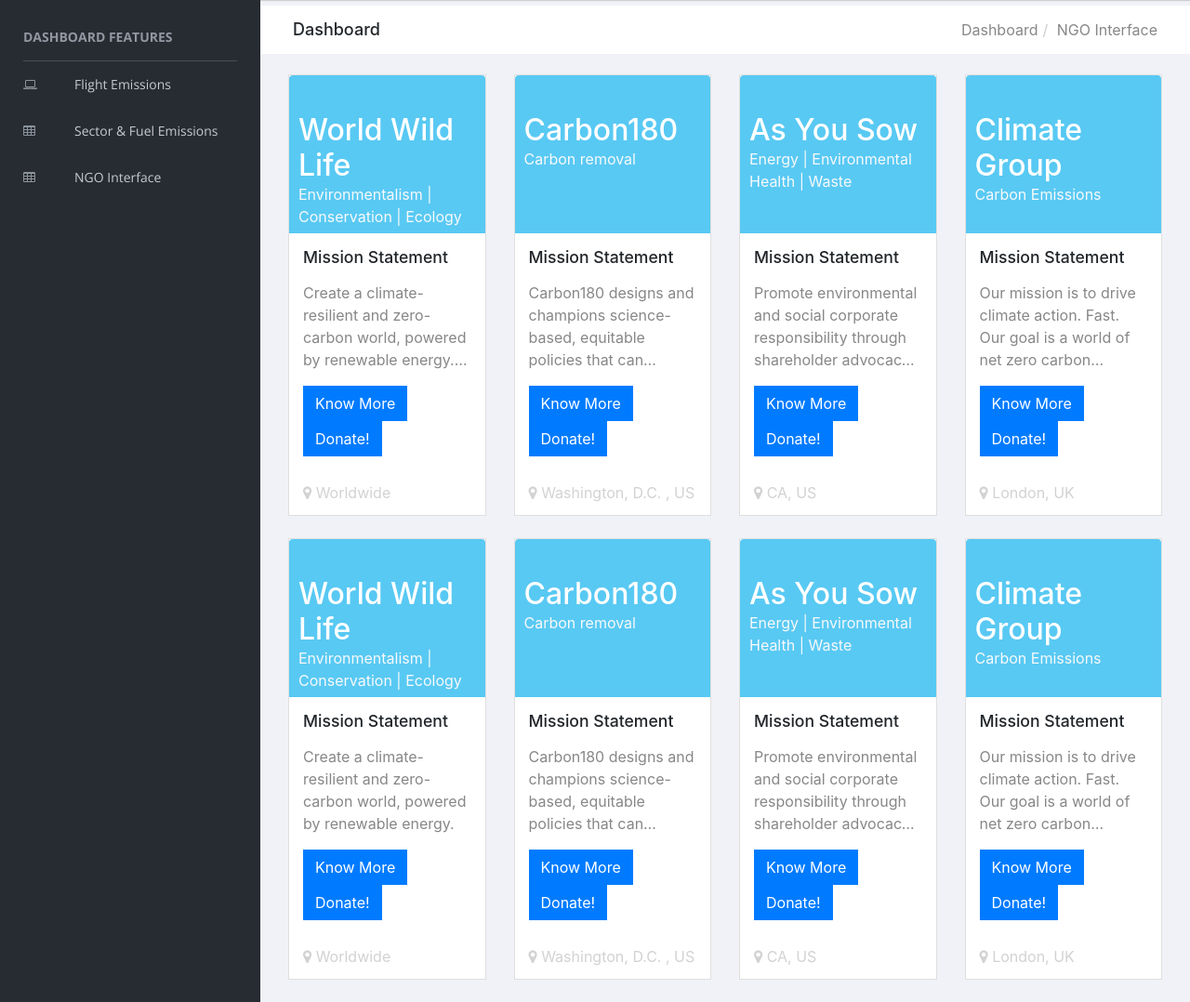
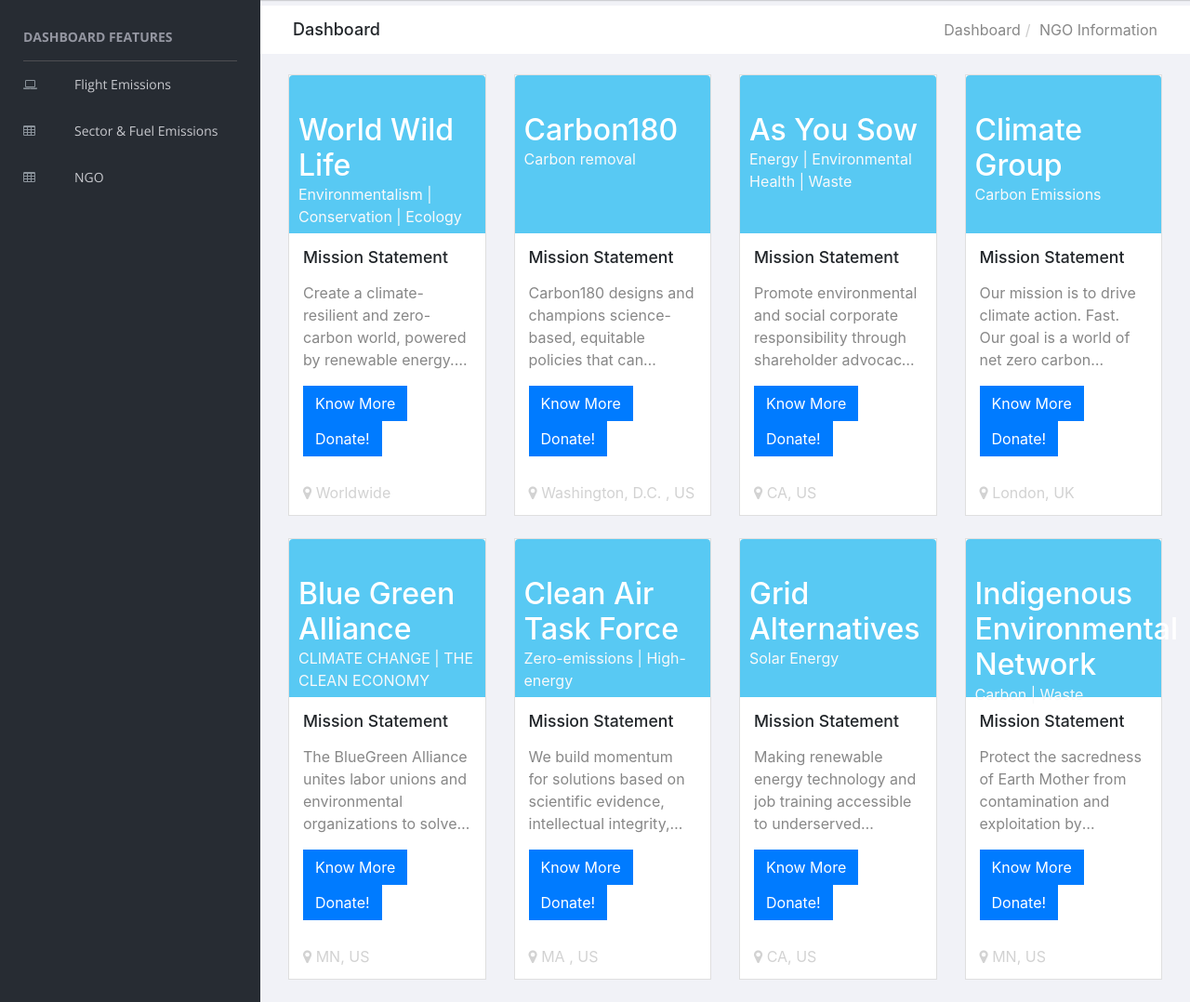
Before and after one commit to juyee1698/RTCBlackWingsHack, a Flask app: page /ngo in a window 1280 px wide. Shown: the part 69-1147 px from the top of the page at 93% size. Run offline with Flask 3, Linux system fonts and the light colour scheme; parts of the project's set-up code (start-up, migrations or seed data) failed here and were passed over; some libraries are stand-ins or nearby versions.

Commit message:
add data

```diff
--- a/templates/ngo.html
+++ b/templates/ngo.html
@@ -61,7 +61,7 @@
                         <a href="{{ url_for('fuelemissions') }}"> <i class="menu-icon fa fa-table"></i>Sector & Fuel Emissions</a>
                     </li>
                     <li>
-                        <a href="{{ url_for('ngo') }}"> <i class="menu-icon fa fa-table"></i>NGO Interface</a>
+                        <a href="{{ url_for('ngo') }}"> <i class="menu-icon fa fa-table"></i>NGO</a>
                     </li>
 
                 </ul>
@@ -145,7 +145,7 @@
                     <div class="page-title">
                         <ol class="breadcrumb text-right">
                             <li><a href="#">Dashboard</a></li>
-                            <li><a href="#">NGO Interface</a></li>
+                            <li><a href="#">NGO Information</a></li>
                         </ol>
                     </div>
                 </div>
@@ -413,11 +413,50 @@
                                 <img class="align-self-center rounded-circle mr-3" style="width:85px; height:85px;" alt="" src="images/admin.jpg">
                             </a> -->
                             <div class="media-body">
-                                <h2 class="text-white display-6">World Wild Life</h2>
+                                <h2 class="text-white display-6">Blue Green Alliance</h2>
                                 <p class="text-light">
-                                    Environmentalism |
-                                    Conservation |
-                                    Ecology</p>
+                                    CLIMATE CHANGE | THE CLEAN ECONOMY</p>
+                            </div>
+                        </div>
+                    </div>
+
+                    <div class="card-body">
+                        <h4 class="card-title mb-3">Mission Statement</h4>
+                        <p class="card-text" style="width: 100%;
+                        /* this code clamps based on specified lines */
+                        overflow: hidden;
+                       -webkit-box-orient: vertical;
+                      -webkit-line-clamp: 4;
+                      display: -webkit-box;">The BlueGreen Alliance unites labor unions and environmental organizations to solve today’s environmental challenges in ways that create and maintain quality jobs and build a clean, thriving, and equitable economy.</p>
+                        <button type="button" class="btn btn-primary" onclick="location.href = 'https\:\/\/www.bluegreenalliance.org/';">Know More</button>
+                        <button type="button" class="btn btn-primary" onclick="location.href = 'https\:\/\/www.bluegreenalliance.org/take-action/actions/donate/';">Donate!</button>
+                    </div>
+                    <footer class="twt-footer">
+                        <!-- <a href="#"><i class="fa fa-camera"></i></a> -->
+                        <a href="#"><i class="fa fa-map-marker"></i></a>
+                        MN, US
+                        <!-- <span class="pull-right">
+                            32
+                        </span> -->
+                    </footer>
+                </section>
+            </div>
+
+            <div class="col-xl-3 col-lg-6">
+                <section class="card">
+                    <div class="twt-feed blue-bg">
+                        <!-- <div class="corner-ribon black-ribon">
+                            <i class="fa fa-twitter"></i>
+                        </div> -->
+                        <!-- <div class="fa fa-twitter wtt-mark"></div> -->
+
+                        <div class="media">
+                            <!-- <a href="#">
+                                <img class="align-self-center rounded-circle mr-3" style="width:85px; height:85px;" alt="" src="images/admin.jpg">
+                            </a> -->
+                            <div class="media-body">
+                                <h2 class="text-white display-6">Clean Air Task Force</h2>
+                                <p class="text-light">Zero-emissions | High-energy</p>
                             </div>
                         </div>
                     </div>
@@ -447,14 +486,19 @@
                         overflow: hidden;
                        -webkit-box-orient: vertical;
                       -webkit-line-clamp: 4;
-                      display: -webkit-box;">Create a climate-resilient and zero-carbon world, powered by renewable energy.</p>
-                        <button type="button" class="btn btn-primary" onclick="location.href = 'https\:\/\/www.worldwildlife.org/initiatives/climate';">Know More</button>
-                        <button type="button" class="btn btn-primary" onclick="location.href = 'https\:\/\/protect.worldwildlife.org/page/52717/donate/1?en_og_source=Web_Donation';">Donate!</button>
+                      display: -webkit-box;">We build momentum for solutions based on scientific evidence, intellectual integrity, and pragmatism. We know that climate change is too complex a challenge and the stakes are too high for us to limit the tools at our disposal.</p>
+                        <button type="button" class="btn btn-primary" onclick="location.href = 'https\:\/\/www.catf.us/';">Know More</button>
+
+                        <button type="button" class="btn btn-primary" onclick="location.href = 'https\:\/\/donate.catf.us/page/51530/donate/1?ea.tracking.id=catf_main_donate';">
+
+                            Donate!
+
+                        </button>
                     </div>
                     <footer class="twt-footer">
                         <!-- <a href="#"><i class="fa fa-camera"></i></a> -->
                         <a href="#"><i class="fa fa-map-marker"></i></a>
-                        Worldwide
+                        MA , US
                         <!-- <span class="pull-right">
                             32
                         </span> -->
@@ -475,72 +519,8 @@
                                 <img class="align-self-center rounded-circle mr-3" style="width:85px; height:85px;" alt="" src="images/admin.jpg">
                             </a> -->
                             <div class="media-body">
-                                <h2 class="text-white display-6">Carbon180</h2>
-                                <p class="text-light">Carbon removal</p>
-                            </div>
-                        </div>
-                    </div>
-                    <!-- <div class="weather-category twt-category">
-                        <ul>
-                            <li class="active">
-                                <h5>750</h5>
-                                Donations
-                            </li>
-                            <li>
-                                <h5>865</h5>
-                                Following
-                            </li>
-                            <li>
-                                <h5>3645</h5>
-                                Followers
-                            </li>
-                        </ul>
-                    </div> -->
-                    <!-- <div class="twt-write col-sm-12">
-                        <textarea placeholder="Write your Tweet and Enter" rows="1" class="form-control t-text-area"></textarea>
-                    </div> -->
-                    <div class="card-body">
-                        <h4 class="card-title mb-3">Mission Statement</h4>
-                        <p class="card-text" style="width: 100%;
-                        /* this code clamps based on specified lines */
-                        overflow: hidden;
-                       -webkit-box-orient: vertical;
-                      -webkit-line-clamp: 4;
-                      display: -webkit-box;">Carbon180 designs and champions science-based, equitable policies that can remove carbon from the atmosphere.</p>
-                        <button type="button" class="btn btn-primary" onclick="location.href = 'https\:\/\/carbon180.org/';">Know More</button>
-
-                        <button type="button" class="btn btn-primary" onclick="location.href = 'https\:\/\/carbon180.org/donate';">
-
-                            Donate!
-
-                        </button>
-                    </div>
-                    <footer class="twt-footer">
-                        <!-- <a href="#"><i class="fa fa-camera"></i></a> -->
-                        <a href="#"><i class="fa fa-map-marker"></i></a>
-                        Washington, D.C. , US
-                        <!-- <span class="pull-right">
-                            32
-                        </span> -->
-                    </footer>
-                </section>
-            </div>
-
-            <div class="col-xl-3 col-lg-6">
-                <section class="card">
-                    <div class="twt-feed blue-bg">
-                        <!-- <div class="corner-ribon black-ribon">
-                            <i class="fa fa-twitter"></i>
-                        </div> -->
-                        <!-- <div class="fa fa-twitter wtt-mark"></div> -->
-
-                        <div class="media">
-                            <!-- <a href="#">
-                                <img class="align-self-center rounded-circle mr-3" style="width:85px; height:85px;" alt="" src="images/admin.jpg">
-                            </a> -->
-                            <div class="media-body">
-                                <h2 class="text-white display-6">As You Sow</h2>
-                                <p class="text-light">Energy | Environmental Health | Waste</p>
+                                <h2 class="text-white display-6">Grid Alternatives</h2>
+                                <p class="text-light">Solar Energy</p>
                             </div>
                         </div>
                     </div>
@@ -552,9 +532,9 @@
                         overflow: hidden;
                        -webkit-box-orient: vertical;
                       -webkit-line-clamp: 4;
-                      display: -webkit-box;">Promote environmental and social corporate responsibility through shareholder advocacy, coalition building, and innovative legal strategies.</p>
-                        <button type="button" class="btn btn-primary" onclick="location.href = 'https\:\/\/www.asyousow.org/about-us'">Know More</button>
-                        <button type="button" class="btn btn-primary" onclick="location.href = 'https\:\/\/www.asyousow.org/donate'">Donate!</button>
+                      display: -webkit-box;">Making renewable energy technology and job training accessible to underserved communities. We are working across the United States and internationally to build community-powered solutions to advance economic and environmental justice through renewable energy.</p>
+                        <button type="button" class="btn btn-primary" onclick="location.href = 'https\:\/\/gridalternatives.org/about'">Know More</button>
+                        <button type="button" class="btn btn-primary" onclick="location.href = 'https\:\/\/gridalternatives.org/support'">Donate!</button>
                     </div>
                     <footer class="twt-footer">
                         <!-- <a href="#"><i class="fa fa-camera"></i></a> -->
@@ -580,8 +560,8 @@
                                 <img class="align-self-center rounded-circle mr-3" style="width:85px; height:85px;" alt="" src="images/admin.jpg">
                             </a> -->
                             <div class="media-body">
-                                <h2 class="text-white display-6">Climate Group</h2>
-                                <p class="text-light">Carbon Emissions</p>
+                                <h2 class="text-white display-6">Indigenous Environmental Network</h2>
+                                <p class="text-light">Carbon | Waste</p>
                             </div>
                         </div>
                     </div>
@@ -593,16 +573,16 @@
                         overflow: hidden;
                        -webkit-box-orient: vertical;
                       -webkit-line-clamp: 4;
-                      display: -webkit-box;">Our mission is to drive climate action. Fast. Our goal is a world of net zero carbon emissions by 2050, with greater prosperity for all.</p>
+                      display: -webkit-box;">Protect the sacredness of Earth Mother from contamination and exploitation by respecting and adhering to Indigenous knowledge and natural law.</p>
 
                         <!-- <p  class='truncate'></p> -->
-                        <button type="button" class="btn btn-primary" onclick="location.href = 'https\:\/\/www.theclimategroup.org/'">Know More</button>
-                        <button type="button" class="btn btn-primary" onclick="location.href = 'https\:\/\/support.theclimategroup.org/give/280085/#!/donation/checkout'">Donate!</button>
+                        <button type="button" class="btn btn-primary" onclick="location.href = 'https\:\/\/www.ienearth.org/'">Know More</button>
+                        <button type="button" class="btn btn-primary" onclick="location.href = 'https\:\/\/www.paypal.com/donate/?hosted_button_id=KEH2PNEZQ8CLG'">Donate!</button>
                     </div>
                     <footer class="twt-footer">
                         <!-- <a href="#"><i class="fa fa-camera"></i></a> -->
                         <a href="#"><i class="fa fa-map-marker"></i></a>
-                        London, UK
+                        MN, US
                         <!-- <span class="pull-right">
                             32
                         </span> -->
```
